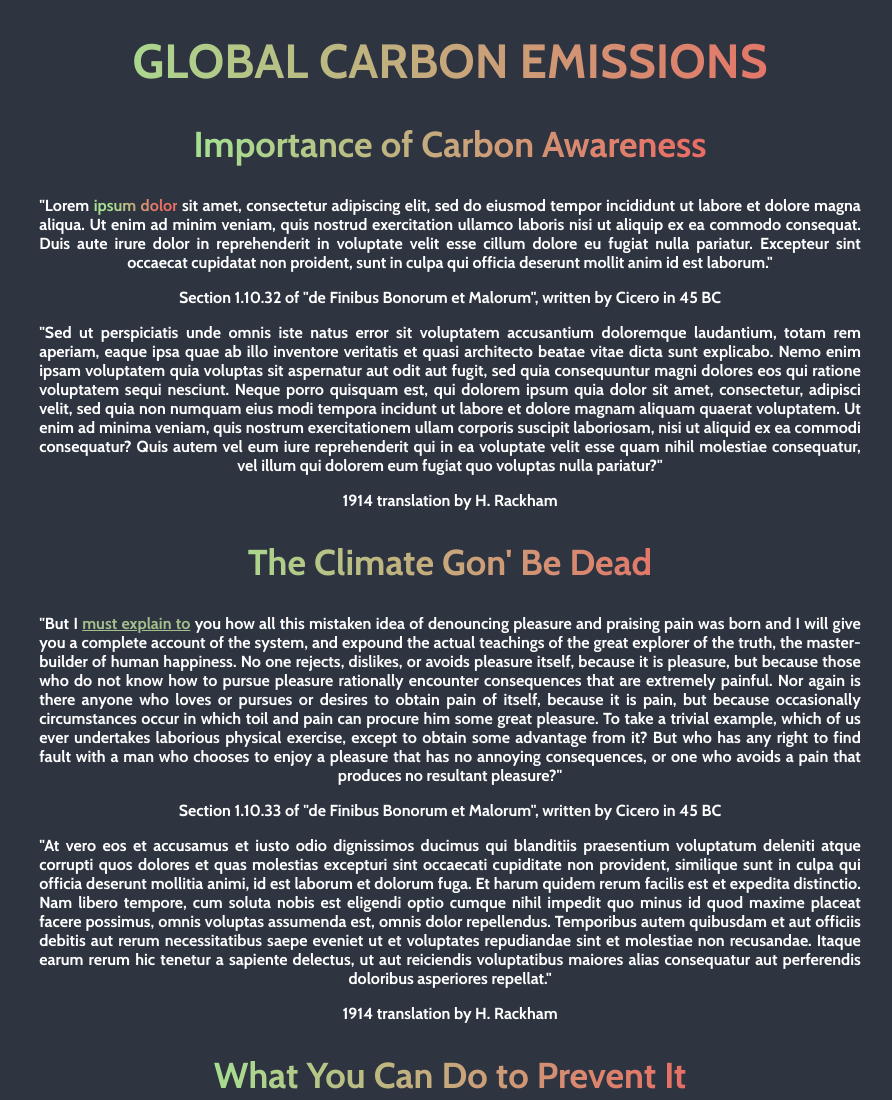
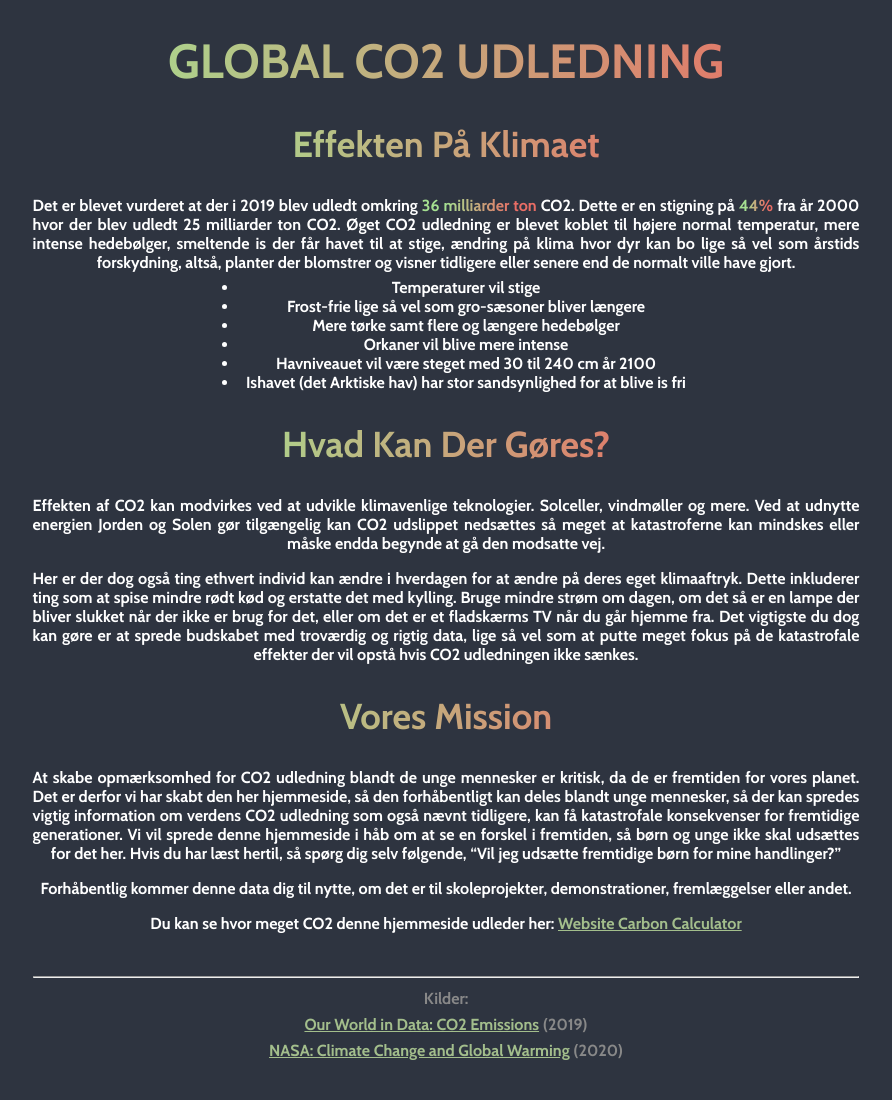
Before and after one commit to benstigsen/DDU-Global-Emissions, a plain HTML site: page index.html in a window 1280 px wide. Shown: the top 1100 px of the page, without its empty margins (190-1082 px from the left). After the commit the page ends 1072 px from the top, so only its background shows below. Drawn offline with nearby package versions, Linux system fonts and the light colour scheme; some packages are replaced by stand-ins of ours; a script that the page names is missing.

Commit message:
Added Website Carbon Calculator link

```diff
--- a/assets/css/style.css
+++ b/assets/css/style.css
@@ -2,6 +2,7 @@
 
 body {
   background-color: #2e3440;
+  margin-left: auto;
 }
 
 #title {
@@ -46,6 +47,16 @@ h2 {
   -webkit-text-fill-color: transparent;
 }
 
+.list {
+  text-align: left;
+  max-width: 55%;
+  margin-top: -10px;
+  list-style-position: outside;
+  text-align: left;
+  margin-left: auto;
+  margin-right: auto;
+}
+
 footer {
   font-family: 'Cabin', sans-serif;
   text-align: center;
--- a/index.html
+++ b/index.html
@@ -7,34 +7,69 @@
     <title>Global Emissions</title>
   </head>
   <body>
-    <h1 id="title">GLOBAL CARBON EMISSIONS</h1>
+    <h1 id="title">GLOBAL CO2 UDLEDNING</h1>
     <div id="map"></div>
 
     <main id="description">
-      <h2>Importance of Carbon Awareness</h2>
+      <h2>Effekten På Klimaet</h2>
 
-      <p>"Lorem <b>ipsum dolor</b> sit amet, consectetur adipiscing elit, sed do eiusmod tempor incididunt ut labore et dolore magna aliqua. Ut enim ad minim veniam, quis nostrud exercitation ullamco laboris nisi ut aliquip ex ea commodo consequat. Duis aute irure dolor in reprehenderit in voluptate velit esse cillum dolore eu fugiat nulla pariatur. Excepteur sint occaecat cupidatat non proident, sunt in culpa qui officia deserunt mollit anim id est laborum."
-      <p>Section 1.10.32 of "de Finibus Bonorum et Malorum", written by Cicero in 45 BC</p>
+      <p>
+      Det er blevet vurderet at der i 2019 blev udledt omkring <b>36 milliarder ton</b> CO2.
+      Dette er en stigning på <b>44%</b> fra år 2000 hvor der blev udledt 25 milliarder ton CO2.
+      Øget CO2 udledning er blevet koblet til højere normal temperatur, mere intense hedebølger,
+      smeltende is der får havet til at stige, ændring på klima hvor dyr kan bo lige så vel som årstids
+      forskydning, altså, planter der blomstrer og visner tidligere eller senere end de normalt ville have gjort.
+      </p>
+      <ul class="list">
+        <li>Temperaturer vil stige</li>
+        <li>Frost-frie lige så vel som gro-sæsoner bliver længere</li>
+        <li>Mere tørke samt flere og længere hedebølger</li>
+        <li>Orkaner vil blive mere intense</li>
+        <li>Havniveauet vil være steget med 30 til 240 cm år 2100</li>
+        <li>Ishavet (det Arktiske hav) har stor sandsynlighed for at blive is fri</li>
+      </ul>
 
-      <p>"Sed ut perspiciatis unde omnis iste natus error sit voluptatem accusantium doloremque laudantium, totam rem aperiam, eaque ipsa quae ab illo inventore veritatis et quasi architecto beatae vitae dicta sunt explicabo. Nemo enim ipsam voluptatem quia voluptas sit aspernatur aut odit aut fugit, sed quia consequuntur magni dolores eos qui ratione voluptatem sequi nesciunt. Neque porro quisquam est, qui dolorem ipsum quia dolor sit amet, consectetur, adipisci velit, sed quia non numquam eius modi tempora incidunt ut labore et dolore magnam aliquam quaerat voluptatem. Ut enim ad minima veniam, quis nostrum exercitationem ullam corporis suscipit laboriosam, nisi ut aliquid ex ea commodi consequatur? Quis autem vel eum iure reprehenderit qui in ea voluptate velit esse quam nihil molestiae consequatur, vel illum qui dolorem eum fugiat quo voluptas nulla pariatur?"</p>
-      <p>1914 translation by H. Rackham</p>
+      <h2>Hvad Kan Der Gøres?</h2>
+      <p>
+      Effekten af CO2 kan modvirkes ved at udvikle klimavenlige teknologier.
+      Solceller, vindmøller og mere. Ved at udnytte energien Jorden og Solen gør tilgængelig kan CO2 udslippet
+      nedsættes så meget at katastroferne kan mindskes eller måske endda begynde at gå den modsatte vej.
+      </p>
+      <p>
+      Her er der dog også ting ethvert individ kan ændre i hverdagen for at ændre på deres eget klimaaftryk.
+      Dette inkluderer ting som at spise mindre rødt kød og erstatte det med kylling.
+      Bruge mindre strøm om dagen, om det så er en lampe der bliver slukket når der ikke er brug for det,
+      eller om det er et fladskærms TV når du går hjemme fra. Det vigtigste du dog kan gøre er at sprede budskabet med
+      troværdig og rigtig data, lige så vel som at putte meget fokus på de katastrofale effekter der vil opstå
+      hvis CO2 udledningen ikke sænkes.
+      </p>
 
-      <h2>The Climate Gon' Be Dead</h2>
-      <p>"But I <a href="test.com">must explain to</a> you how all this mistaken idea of denouncing pleasure and praising pain was born and I will give you a complete account of the system, and expound the actual teachings of the great explorer of the truth, the master-builder of human happiness. No one rejects, dislikes, or avoids pleasure itself, because it is pleasure, but because those who do not know how to pursue pleasure rationally encounter consequences that are extremely painful. Nor again is there anyone who loves or pursues or desires to obtain pain of itself, because it is pain, but because occasionally circumstances occur in which toil and pain can procure him some great pleasure. To take a trivial example, which of us ever undertakes laborious physical exercise, except to obtain some advantage from it? But who has any right to find fault with a man who chooses to enjoy a pleasure that has no annoying consequences, or one who avoids a pain that produces no resultant pleasure?"</p>
-      <p>Section 1.10.33 of "de Finibus Bonorum et Malorum", written by Cicero in 45 BC</p>
+      <h2>Vores Mission</h2>
+      <p>
+      At skabe opmærksomhed for CO2 udledning blandt de unge mennesker er kritisk, da de er fremtiden for vores planet.
+      Det er derfor vi har skabt den her hjemmeside, så den forhåbentligt kan deles blandt unge mennesker,
+      så der kan spredes vigtig information om verdens CO2 udledning som også nævnt tidligere,
+      kan få katastrofale konsekvenser for fremtidige generationer. Vi vil sprede denne hjemmeside i
+      håb om at se en forskel i fremtiden, så børn og unge ikke skal udsættes for det her.
+      Hvis du har læst hertil, så spørg dig selv følgende, “Vil jeg udsætte fremtidige børn for mine handlinger?”
+      </p>
+      <p>
+      Forhåbentlig kommer denne data dig til nytte, om det er til skoleprojekter,
+      demonstrationer, fremlæggelser eller andet.
+      </p>
 
-      <p>"At vero eos et accusamus et iusto odio dignissimos ducimus qui blanditiis praesentium voluptatum deleniti atque corrupti quos dolores et quas molestias excepturi sint occaecati cupiditate non provident, similique sunt in culpa qui officia deserunt mollitia animi, id est laborum et dolorum fuga. Et harum quidem rerum facilis est et expedita distinctio. Nam libero tempore, cum soluta nobis est eligendi optio cumque nihil impedit quo minus id quod maxime placeat facere possimus, omnis voluptas assumenda est, omnis dolor repellendus. Temporibus autem quibusdam et aut officiis debitis aut rerum necessitatibus saepe eveniet ut et voluptates repudiandae sint et molestiae non recusandae. Itaque earum rerum hic tenetur a sapiente delectus, ut aut reiciendis voluptatibus maiores alias consequatur aut perferendis doloribus asperiores repellat."</p>
-      <p>1914 translation by H. Rackham</p>
-
-      <h2>What You Can Do to Prevent It</h2>
-      <p>"On the other hand, we denounce with righteous indignation and dislike men who are so beguiled and demoralized by the charms of pleasure of the moment, so blinded by desire, that they cannot foresee the pain and trouble that are bound to ensue; and equal blame belongs to those who fail in their duty through weakness of will, which is the same as saying through shrinking from toil and pain. These cases are perfectly simple and easy to distinguish. In a free hour, when our power of choice is untrammelled and when nothing prevents our being able to do what we like best, every pleasure is to be welcomed and every pain avoided. But in certain circumstances and owing to the claims of duty or the obligations of business it will frequently occur that pleasures have to be repudiated and annoyances accepted. The wise man therefore always holds in these matters to this principle of selection: he rejects pleasures to secure other greater pleasures, or else he endures pains to avoid worse pains."</p>
+      <p>
+      Du kan se hvor meget CO2 denne hjemmeside udleder her:
+      <a href="https://www.websitecarbon.com/website/stigsen-xyz-projects-globalcarbonemission/" target="_blank">Website Carbon Calculator</a>
+      </p>
 
       <br>
       <hr>
     </main>
     <footer>
-      <p>All data was supplied by:</p>
-      <p><a href="https://ourworldindata.org/co2-emissions#annual-co2-emissions" target="_blank">Our World in Data</a> (2019)</p>
+      <p>Kilder:</p>
+      <p><a href="https://ourworldindata.org/co2-emissions#annual-co2-emissions" target="_blank">Our World in Data: CO2 Emissions</a> (2019)</p>
+      <p><a href="https://climate.nasa.gov/effects/" target="_blank">NASA: Climate Change and Global Warming</a> (2020)</p>
     </footer>
 
     <!-- Scripts -->
```
